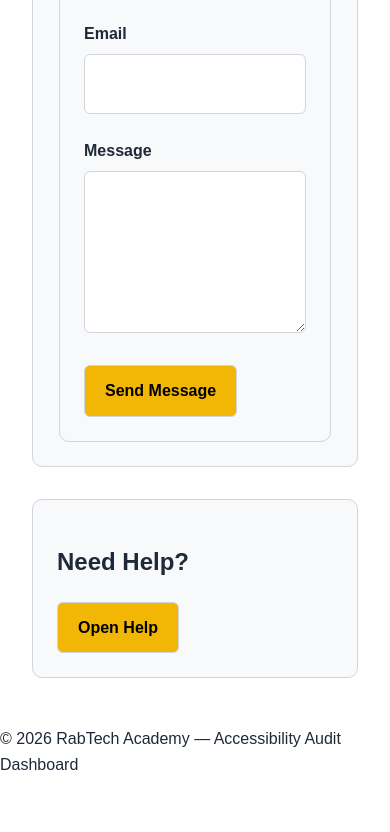
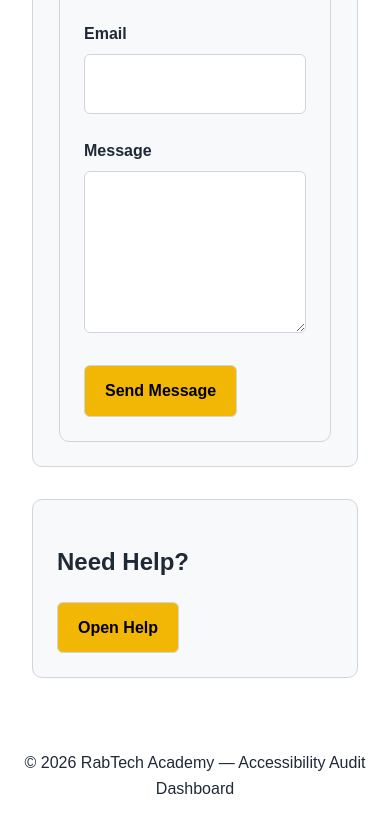
Before and after one commit to Anjali-Rawat16/rabtech-task-02, a plain HTML site: page client/index.html in a window 390 px wide. Shown: the part 2219-3051 px from the top of the page. Before the commit the page ends 3013 px from the top, so only its background shows below. Drawn offline with Linux system fonts and the light colour scheme.

Commit message:
Complete Task 04 responsive CSS style

```diff
--- a/client/style.css
+++ b/client/style.css
@@ -182,3 +182,10 @@ button {
     --color-border: #4b5563;
   }
 }
+
+footer {
+  width: 100%;
+  padding: var(--space-md);
+  text-align: center;
+  overflow-wrap: anywhere;
+}
```
